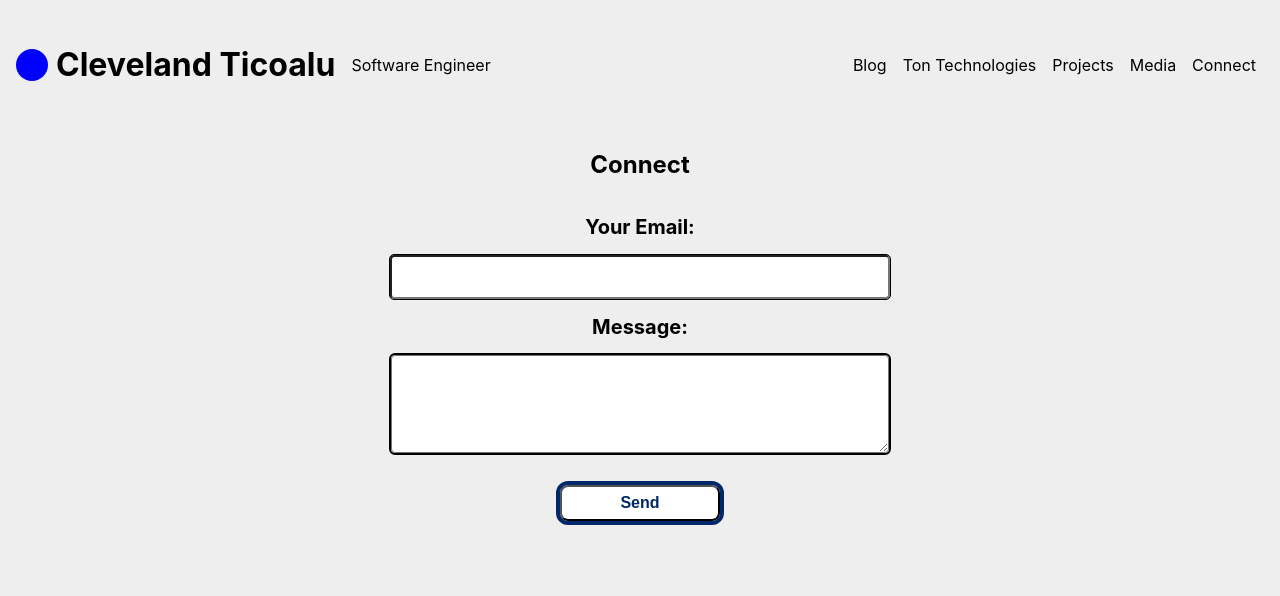
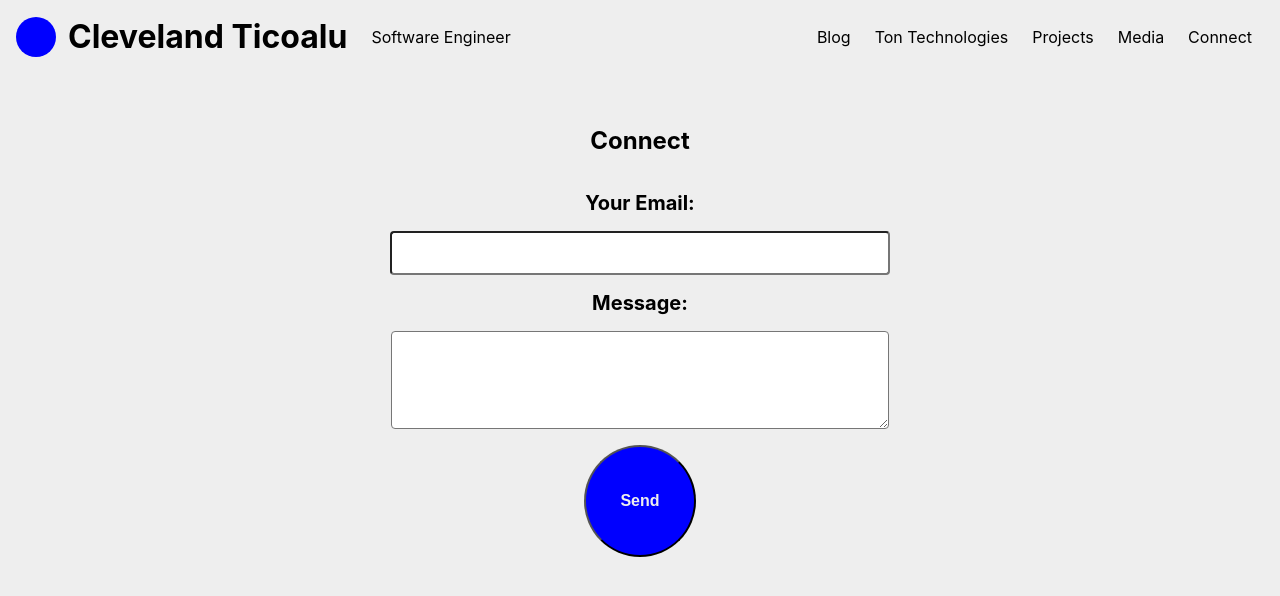
Before and after one commit to cleveland231/clevelandportfolio, a React (Create React App) app: page /connect in a window 1280 px wide. Shown: the top 596 px of the page. Built offline with nearby package versions, Linux system fonts and the light colour scheme.

Commit message:
styling: navigation, send button

```diff
--- a/src/Components/Connect/Connect.css
+++ b/src/Components/Connect/Connect.css
@@ -15,7 +15,7 @@ input {
   margin: 1rem;
   padding: .5rem;
   border-radius: .25rem;
-  outline: 1px solid black;
+
 }
 
 textarea {
@@ -24,7 +24,7 @@ textarea {
   margin: 1rem;
   padding: .5rem;
   border-radius: .25rem;
-  outline: 2px solid black;
+
 }
 
 label {
@@ -32,23 +32,13 @@ label {
 }
 
 .SendButton {
-  padding: 1rem;
+  border-radius: 50%;
+  background-color: blue;
+  color: #EEEEEE;
+  height: 7rem;
+  width: 7rem;
   font-size: 1rem;
-  border-radius: .5rem;
   font-weight: bold;
-  background-color: white;
-  color: #002868;
-  outline: .25rem solid #002868;
-  margin: 1rem;
-  height: 2rem;
-  width: 10rem;
-  word-wrap: break-word;
-  display: flex;
-  flex-direction: column;
-  flex-wrap: wrap;
-  justify-content: center;
-  align-items: stretch;
-  align-content: stretch;
 }
 
 @media (max-width: 500px) {
@@ -58,7 +48,7 @@ label {
     margin: 1rem;
     padding: .5rem;
     border-radius: .25rem;
-    outline: 1px solid black;
+
   }
 
   textarea {
@@ -67,6 +57,6 @@ label {
     margin: 1rem;
     padding: .5rem;
     border-radius: .25rem;
-    outline: 2px solid black;
+
   }
 }
--- a/src/Components/Home/Home.css
+++ b/src/Components/Home/Home.css
@@ -13,11 +13,17 @@
 }
 
 .ProfilePic {
-    height: 20rem;
-    width: 20rem;
-    border-radius: 50%;
+    height: 25%;
+    width: 25%;
+    overflow: hidden;
+    clip-path: circle();
 }
 
 .ProfilePic, .Subtitle {
-  padding: 2.5rem;
+  margin: 2.5rem;
 }
+
+.Subtitle {
+  width: 60%;
+  height: 100%;
+}
--- a/src/Components/Home/Home.js
+++ b/src/Components/Home/Home.js
@@ -7,11 +7,10 @@ export const Home = () => {
   return (
     <div className='Home'>
 
-
         <img className='ProfilePic' src={ ProfilePic } alt="Cleveland profile picture" />
 
         <div className='Subtitle'>
-          <h2 className='WelcomeText'> Hello friends! I’m Cleveland </h2>
+          <h2 className='WelcomeText'> Hello friends! </h2>
           <div className='WelcomeText'>
             <p>Front End Software Engineer working in Health Care.
             I currently am a Residential Manager responsible for care and supporting clients
@@ -26,7 +25,7 @@ export const Home = () => {
             future. I am also open to freelance work (Ton Technologies).
             </p>
             <p>
-            When not working I enjoy training running, pickle ball, climbing,
+            Outside of work I enjoy training running, pickle ball, climbing,
             weight lifting, or discovering new dining spots with friends and family.
             I maintain a relentless drive to challenge myself, always eager to embrace new opportunities
             that foster both my personal and professional growth.
--- a/src/Components/Navigation/Navigation.css
+++ b/src/Components/Navigation/Navigation.css
@@ -5,6 +5,7 @@
   	justify-content: space-between;
   	align-items: center;
   	align-content: flex-start;
+    margin-top: -2rem;
     padding: 1rem;
 }
 
@@ -55,5 +56,5 @@
 }
 
 .SoftwareEngineerText, .NavigationText, .RandomCircle {
-  padding: .50rem;
+  padding: .75rem;
 }
```
